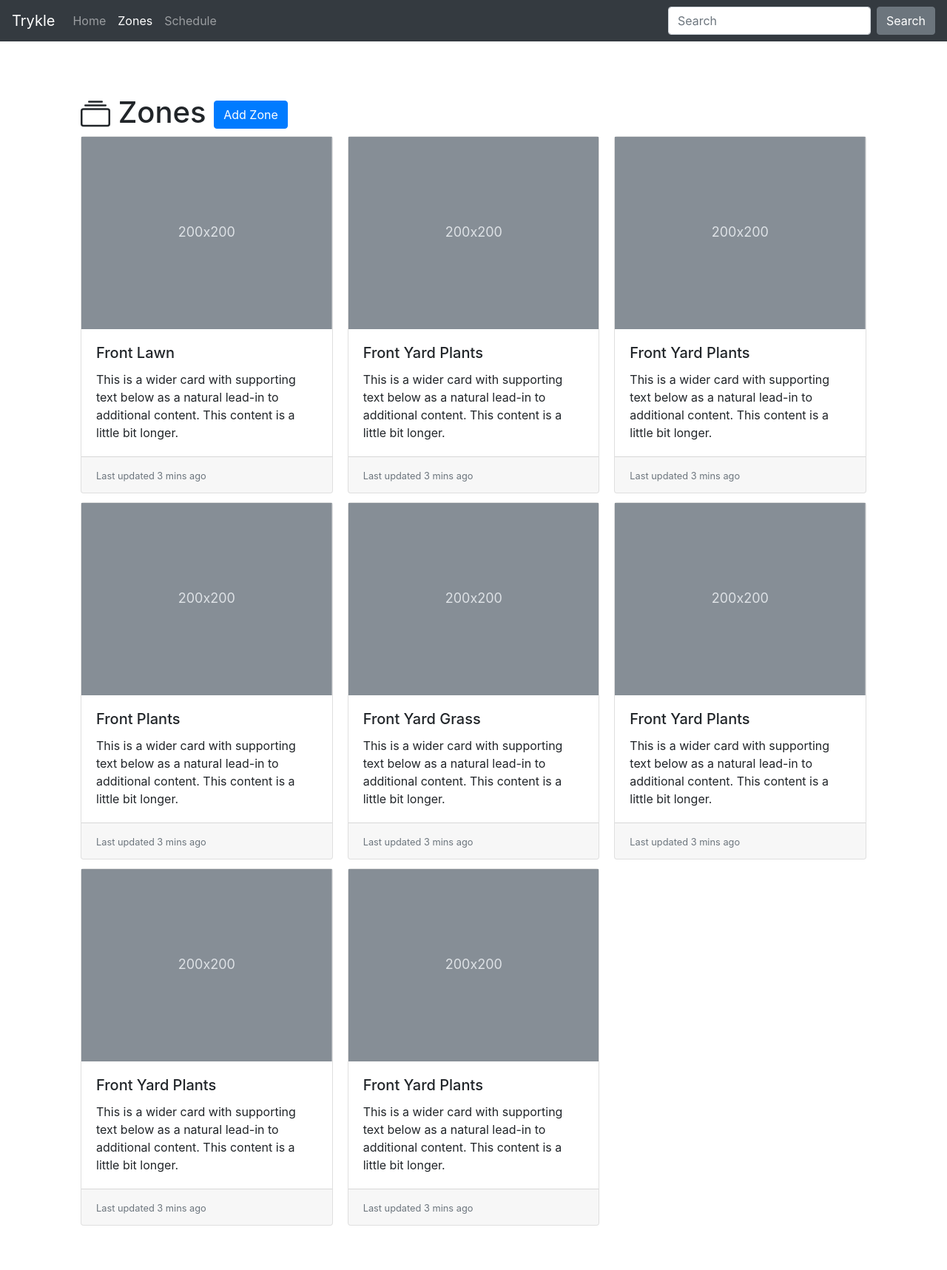
After one commit to briglx/trykle-web, a Flask app: page /zone/ in a window 1280 px wide. The commit adds this page. Shown: the whole page at 74% size. Run offline with Flask 2, Linux system fonts and the light colour scheme; parts of the project's set-up code (start-up, migrations or seed data) failed here and were passed over; some libraries are stand-ins or nearby versions.

Commit message:
Add Config, Basic Zones

```diff
--- a/app.py
+++ b/app.py
@@ -1,8 +1,75 @@
-from flask import Flask
-from flask import render_template
+import os
+from dotenv import load_dotenv
+from flask import Flask, render_template
+from flask_sqlalchemy import SQLAlchemy
+from sqlalchemy import create_engine
+
+from .forms import EditZoneForm
+
+basedir = os.path.abspath(os.path.dirname(__file__))
+dotenv_path = os.path.join(os.path.dirname(__file__), ".env")
+if os.path.exists(dotenv_path):
+    load_dotenv(dotenv_path)
+
+SECRET_KEY = os.environ.get("SECRET_KEY") or "hard to guess string"
+SQLALCHEMY_DATABASE_URI = os.environ.get("DATABASE_URL") or "sqlite:///" + os.path.join(
+    basedir, "data.sqlite"
+)
+
+db = SQLAlchemy()
 
 app = Flask(__name__)
+app.config["SQLALCHEMY_DATABASE_URI"] = SQLALCHEMY_DATABASE_URI
+app.config["SECRET_KEY"] = SECRET_KEY
 
-@app.route('/')
-def hello_world():
-    return render_template("pages/home.html")
+db.init_app(app)
+
+
+class Post(db.Model):
+    id = db.Column(db.Integer, primary_key=True)
+    zone_name = db.Column(db.String(50), nullable=True)
+    image_url = db.Column(db.String(255), nullable=True)
+    schedule_id = db.Column(db.Integer, nullable=True)
+
+    def __repr__(self):
+        return f"Post('{self.zone_name}', '{self.image_url}')"
+
+
+zones = [
+    {"id": 1, "zone_name": "Front Lawn", "image_url": "", "schedule_id": None},
+    {"id": 2, "zone_name": "Front Plants", "image_url": "", "schedule_id": None},
+    {"id": 3, "zone_name": "Front Yard Plants", "image_url": "", "schedule_id": None},
+    {"id": 4, "zone_name": "Front Yard Plants", "image_url": "", "schedule_id": None},
+    {"id": 5, "zone_name": "Front Yard Grass", "image_url": "", "schedule_id": None},
+    {"id": 6, "zone_name": "Front Yard Plants", "image_url": "", "schedule_id": None},
+    {"id": 7, "zone_name": "Front Yard Plants", "image_url": "", "schedule_id": None},
+    {"id": 8, "zone_name": "Front Yard Plants", "image_url": "", "schedule_id": None},
+]
+
+
+@app.route("/")
+@app.route("/home")
+def home():
+    engine = create_engine(SQLALCHEMY_DATABASE_URI)
+    result = engine.execute("select * from zone")
+    for row in result:
+        print(row)
+    result.close()
+
+    return render_template("pages/home.html", zones=zones[:8])
+
+
+@app.route("/zone/")
+def zone():
+    return render_template("pages/zone.html", zones=zones[:8])
+
+
+@app.route("/zone/<zone_id>", methods=["GET", "POST"])
+def zone_detail(zone_id):
+    form = EditZoneForm()
+    # if form.validate_on_submit():
+    #     f = form.photo.data
+    #     filename = secure_filename(f.filename)
+
+    zone = zones[int(zone_id)]
+    return render_template("pages/zone_detail.html", zone=zone, form=form)
--- /dev/null
+++ b/sql/createdb.sql
@@ -0,0 +1,18 @@
+/****** Object:  Table [dbo].[zone]    Script Date: 11/16/2020 4:40:25 PM ******/
+SET ANSI_NULLS ON
+GO
+
+SET QUOTED_IDENTIFIER ON
+GO
+
+CREATE TABLE [dbo].[zone](
+	[zone_id] [int] IDENTITY(1,1),
+	[zone_name] [nchar](50) NOT NULL,
+	[image_url] [nchar](255) NULL,
+	[schedule_id] [int] NULL,
+ CONSTRAINT [PK_zone] PRIMARY KEY CLUSTERED
+(
+	[zone_id] ASC
+)WITH (STATISTICS_NORECOMPUTE = OFF, IGNORE_DUP_KEY = OFF) ON [PRIMARY]
+) ON [PRIMARY]
+GO
--- a/static/css/app.css
+++ b/static/css/app.css
@@ -3,7 +3,7 @@ body {
   }
   .starter-template {
     padding: 3rem 1.5rem;
-    text-align: center;
+    text-align: left;
   }
 
 
@@ -27,3 +27,63 @@ body {
 .Corcodus-3-hsla { color: hsla(213, 96, 38, 1); }
 .Corcodus-4-hsla { color: hsla(213, 96, 28, 1); }
 .Corcodus-5-hsla { color: hsla(0, 96, 7, 1); }
+
+
+
+/* body {
+  background: #fafafa;
+  color: #333333;
+  margin-top: 5rem;
+} */
+
+/* h1, h2, h3, h4, h5, h6 {
+  color: #444444;
+} */
+/*
+.bg-steel {
+  background-color: #5f788a;
+}
+
+.site-header .navbar-nav .nav-link {
+  color: #cbd5db;
+}
+
+.site-header .navbar-nav .nav-link:hover {
+  color: #ffffff;
+}
+
+.site-header .navbar-nav .nav-link.active {
+  font-weight: 500;
+} */
+
+.content-section {
+  background: #ffffff;
+  padding: 10px 20px;
+  border: 1px solid #dddddd;
+  border-radius: 3px;
+  margin-bottom: 20px;
+}
+
+.article-title {
+  color: #444444;
+}
+
+a.article-title:hover {
+  color: #428bca;
+  text-decoration: none;
+}
+
+.article-content {
+  white-space: pre-line;
+}
+
+.article-metadata {
+  padding-bottom: 1px;
+  margin-bottom: 4px;
+  border-bottom: 1px solid #e3e3e3
+}
+
+.article-metadata a:hover {
+  color: #333;
+  text-decoration: none;
+}
--- a/templates/layouts/main.html
+++ b/templates/layouts/main.html
@@ -1,4 +1,5 @@
 
+{% from "macros.html" import nav_link with context %}
 <!doctype html>
 <html lang="en">
   <head>
@@ -65,29 +66,17 @@
   </head>
   <body>
     <nav class="navbar navbar-expand-md navbar-dark bg-dark fixed-top">
-  <a class="navbar-brand" href="#">Trykle</a>
+      <a class="navbar-brand" href="/">Trykle</a>
       <button class="navbar-toggler" type="button" data-toggle="collapse" data-target="#navbarsExampleDefault" aria-controls="navbarsExampleDefault" aria-expanded="false" aria-label="Toggle navigation">
         <span class="navbar-toggler-icon"></span>
       </button>
 
       <div class="collapse navbar-collapse" id="navbarsExampleDefault">
         <ul class="navbar-nav mr-auto">
-      <li class="nav-item active">
-        <a class="nav-link" href="#">Home <span class="sr-only">(current)</span></a>
-      </li>
-      <li class="nav-item">
-        <a class="nav-link" href="#">Schedule</a>
-      </li>
-      <li class="nav-item">
-        <a class="nav-link disabled" href="#" tabindex="-1" aria-disabled="true">Zones</a>
-      </li>
-      <li class="nav-item dropdown">
-        <a class="nav-link dropdown-toggle" href="#" id="dropdown01" data-toggle="dropdown" aria-haspopup="true" aria-expanded="false">Dropdown</a>
-        <div class="dropdown-menu" aria-labelledby="dropdown01">
-          <a class="dropdown-item" href="#">Action</a>
-          <a class="dropdown-item" href="#">Another action</a>
-          <a class="dropdown-item" href="#">Something else here</a>
-        </div>
+          {{ nav_link('home', 'Home') }}
+          {{ nav_link('zone', 'Zones') }}
+          <li>
+            <a class="nav-link" href="#" aria-disabled="true">Schedule</a>
           </li>
         </ul>
         <form class="form-inline my-2 my-lg-0">
--- /dev/null
+++ b/templates/macros.html
@@ -0,0 +1,11 @@
+{% macro nav_link(endpoint, text) %}
+{% if endpoint in request.endpoint %}
+    <li class="nav-item active">
+        <a class="nav-link" href="{{ url_for(endpoint) }}">{{text}} <span class="sr-only">(current)</span></a>
+    </li>
+{% else %}
+    <li class="nav-item">
+        <a class="nav-link" href="{{ url_for(endpoint) }}">{{text}}</a>
+    </li>
+{% endif %}
+{% endmacro %}
--- /dev/null
+++ b/templates/pages/zone.html
@@ -0,0 +1,39 @@
+{% extends 'layouts/main.html' %}
+{% block title %}Zone{% endblock %}
+{% block content %}
+
+<h1><svg width="1em" height="1em" viewBox="0 0 16 16" class="bi bi-collection" fill="currentColor"
+        xmlns="http://www.w3.org/2000/svg">
+        <path fill-rule="evenodd"
+            d="M14.5 13.5h-13A.5.5 0 0 1 1 13V6a.5.5 0 0 1 .5-.5h13a.5.5 0 0 1 .5.5v7a.5.5 0 0 1-.5.5zm-13 1A1.5 1.5 0 0 1 0 13V6a1.5 1.5 0 0 1 1.5-1.5h13A1.5 1.5 0 0 1 16 6v7a1.5 1.5 0 0 1-1.5 1.5h-13zM2 3a.5.5 0 0 0 .5.5h11a.5.5 0 0 0 0-1h-11A.5.5 0 0 0 2 3zm2-2a.5.5 0 0 0 .5.5h7a.5.5 0 0 0 0-1h-7A.5.5 0 0 0 4 1z" />
+    </svg> Zones
+    <button class="btn btn-primary" type="submit">Add Zone</button>
+</h1>
+
+
+<div class="card-columns">
+    {% for zone in zones %}
+
+    <div class="card">
+        <a href="/zone/{{zone.id}}">
+            <svg class="bd-placeholder-img " width="100%" height="260px" xmlns="http://www.w3.org/2000/svg"
+                preserveAspectRatio="xMidYMid slice" focusable="false" role="img" aria-label="Placeholder: 200x200">
+                <title>Placeholder</title>
+                <rect width="100%" height="100%" fill="#868e96"></rect><text x="50%" y="50%" fill="#dee2e6"
+                    dy=".3em">200x200</text>
+            </svg>
+        </a>
+        <div class="card-body">
+            <h5 class="card-title">{{ zone.zone_name }}</h5>
+            <p class="card-text">This is a wider card with supporting text below as a natural lead-in to additional
+                content. This content is a little bit longer.</p>
+        </div>
+        <div class="card-footer">
+            <small class="text-muted">Last updated 3 mins ago</small>
+        </div>
+    </div>
+
+    {% endfor %}
+</div>
+
+{% endblock %}
```
Also changed, not shown: forms.py (added, +10 -0 lines), requirements.txt (+6 -1 lines), requirements_dev.txt (added, +8 -0 lines), templates/pages/home.html (+5 -10 lines), templates/pages/zone_detail.html (added, +31 -0 lines), README.md, 4 other files. Lines whose indentation alone changed are shown as unchanged.
